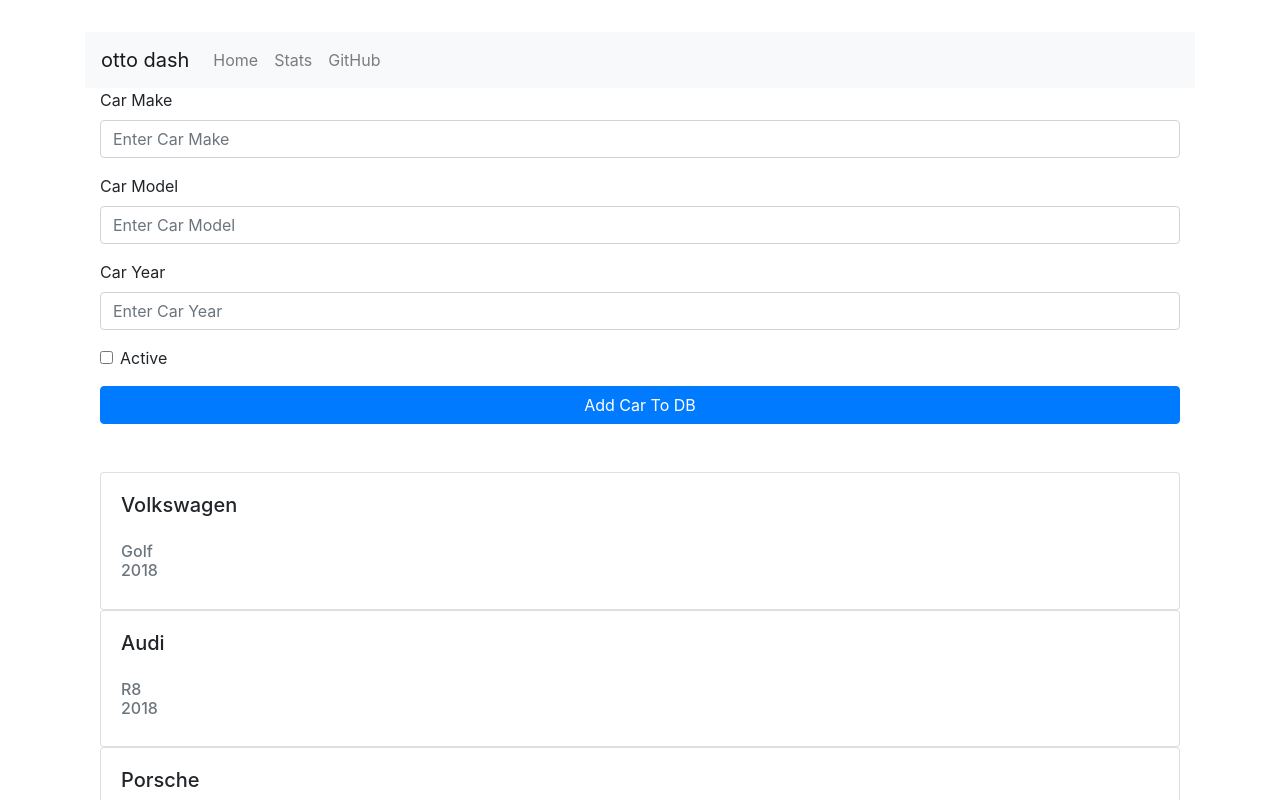
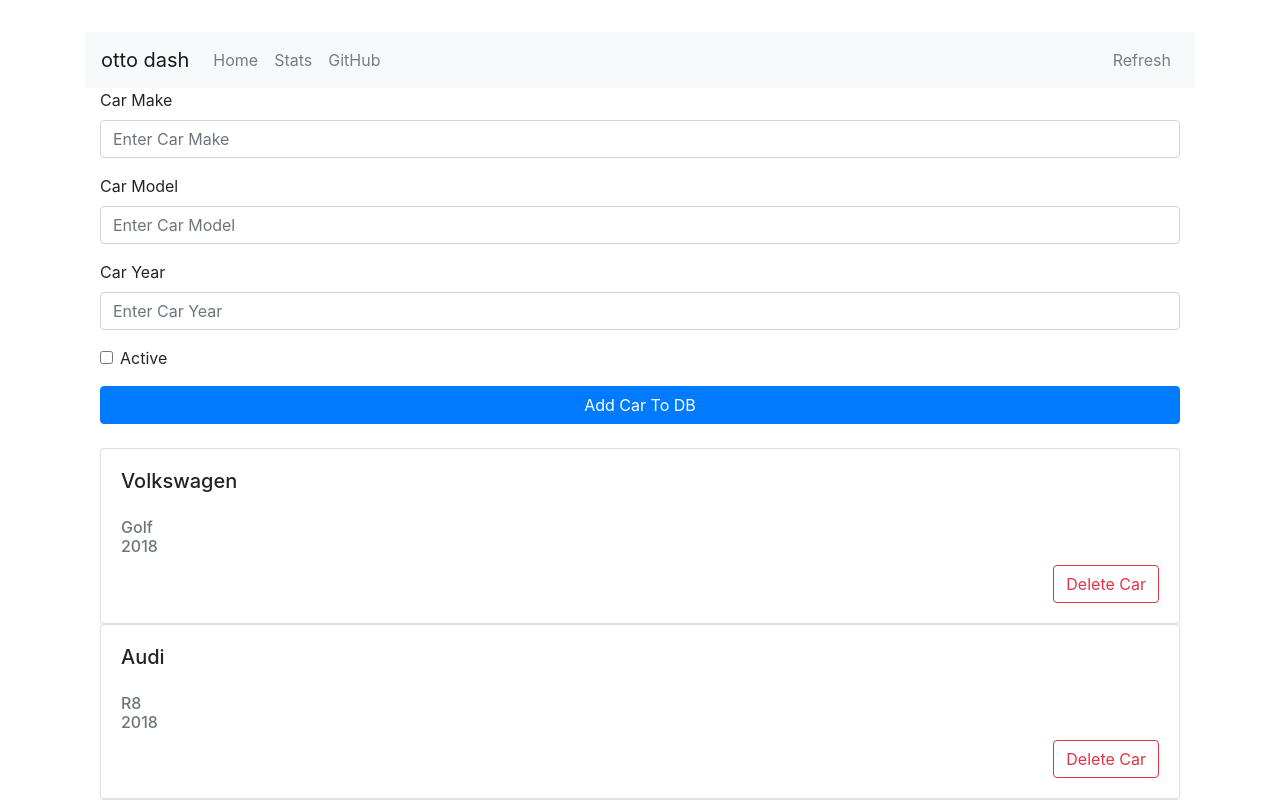
Before and after one commit to colinbowen/ottocar, a React (Create React App) app in the folder frontend/app/: page / in a window 1280 px wide. Shown: the top 800 px of the page. Built offline with nearby package versions, Linux system fonts and the light colour scheme; no server answers.

Commit message:
Added delete button

```diff
--- a/frontend/app/src/App.js
+++ b/frontend/app/src/App.js
@@ -18,7 +18,7 @@ class App extends Component {
     .then(res => res.json())
     .then((data) => {
       this.setState({ cars: data })
-      console.log(this.state.cars)
+      //console.log(this.state.cars)
     })
     .catch(console.log)
   }
--- a/frontend/app/src/component/Car.js
+++ b/frontend/app/src/component/Car.js
@@ -1,4 +1,23 @@
 import React from 'react'
+import {Button} from 'react-bootstrap'
+import './car.css'
+
+import axios from "axios"
+
+function deleteCar(id){
+    console.log(id)
+
+    let url = 'https://shielded-basin-67477.herokuapp.com/api/v1/cars/' + id
+
+    axios.delete(url)
+    .then( function(response) {
+        console.log(response);
+    }).catch( function(error) {
+        console.log(error);
+    })
+}
+
+
 
 const Car = props =>
 <div className="card">
@@ -10,6 +29,8 @@ const Car = props =>
         <br></br>
         {props.year}
         </h6>
+        <Button className="right" variant="outline-danger" onClick={ () => deleteCar(props.id)}>Delete Car</Button>
+
     </div>
 </div>;
 
--- a/frontend/app/src/component/Layout.js
+++ b/frontend/app/src/component/Layout.js
@@ -4,12 +4,13 @@ import Car from './Car';
 import data from './data';
 import Header from './Navigation'
 
-import { Button, Form, Navbar } from 'react-bootstrap';
+import { Button, Form } from 'react-bootstrap';
 
 
 import axios from 'axios';
 
 import './Layout.css'
+
 
 class Layout extends React.Component{
     componentWillMount() {
@@ -23,12 +24,22 @@ class Layout extends React.Component{
         .then(res => res.json())
         .then((data) => {
           this.setState({ cars: data })
-          console.log(this.state.cars)
+          //console.log(this.state.cars)
         })
         .catch(console.log)
       }
 
 
+    getCars () {
+        fetch('https://shielded-basin-67477.herokuapp.com/api/v1/cars')
+        .then(res => res.json())
+        .then((data) => {
+          this.setState({ cars: data })
+          console.log(this.state.cars)
+          console.log("From getCars function")
+        })
+        .catch(console.log)
+    }
 
 
     addCar = (e) => {
@@ -59,7 +70,8 @@ class Layout extends React.Component{
             console.log(error);
           });
 
-        this.forceUpdate();
+
+        this.getCars()
 
         console.log("Clicked Add");
 
@@ -72,10 +84,14 @@ class Layout extends React.Component{
         console.log("Clicked Edit");
     }
 
-    deleteCar = (e) => {
+    deleteCar = (car_id, e) => {
         e.preventDefault();
 
-        console.log("Clicked Delete");
+        console.log(e)
+        console.log(car_id)
+        // var car_id = 0;
+
+
     }
 
     newCar = () =>
@@ -121,7 +137,7 @@ class Layout extends React.Component{
                 <div className="col">
                     <div id="grid">
                         {this.state.cars.map(car_info =>
-                        <Car key={car_info.id} make={car_info.make} model={car_info.model} year={car_info.year} />
+                        <Car key={car_info.id} id = {car_info.id} make={car_info.make} model={car_info.model} year={car_info.year} active={car_info.active} deleteCar={this.deleteCar.bind(this)}/>
                         )}
                     </div>
                 </div>
--- a/frontend/app/src/component/Navigation.js
+++ b/frontend/app/src/component/Navigation.js
@@ -9,9 +9,12 @@ class Header extends React.Component {
             <Navbar.Toggle aria-controls="basic-navbar-nav" />
             <Navbar.Collapse id="basic-navbar-nav">
                 <Nav className="mr-auto">
-                <Nav.Link href="https://app.colinbowen.now.sh/index.html">Home</Nav.Link>
-                <Nav.Link href="https://shielded-basin-67477.herokuapp.com/dashboard">Stats</Nav.Link>
-                <Nav.Link href="http://github.com/colinbowen">GitHub</Nav.Link>
+                    <Nav.Link href="https://app.colinbowen.now.sh/index.html">Home</Nav.Link>
+                    <Nav.Link href="https://shielded-basin-67477.herokuapp.com/dashboard">Stats</Nav.Link>
+                    <Nav.Link href="http://github.com/colinbowen">GitHub</Nav.Link>
+                </Nav>
+                <Nav className="ml-auto">
+                    <Nav.Link href="https://app.colinbowen.now.sh/">Refresh</Nav.Link>
                 </Nav>
             </Navbar.Collapse>
             </Navbar>
--- /dev/null
+++ b/frontend/app/src/component/car.css
@@ -0,0 +1,10 @@
+div h1 {
+    text-align: center;
+    display: inline-block;
+    width: 100%;
+    margin-right: -50%;
+}
+
+div div button {
+    float: right;
+}
```
